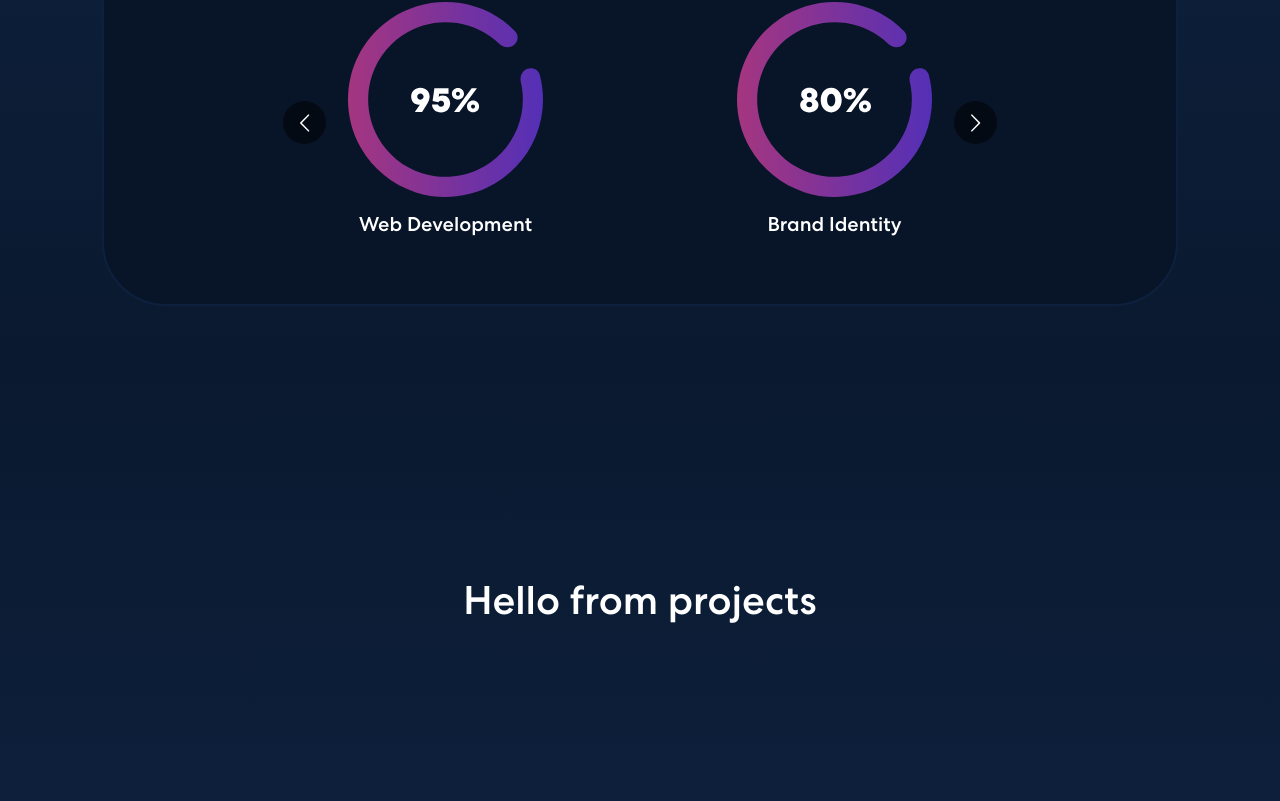
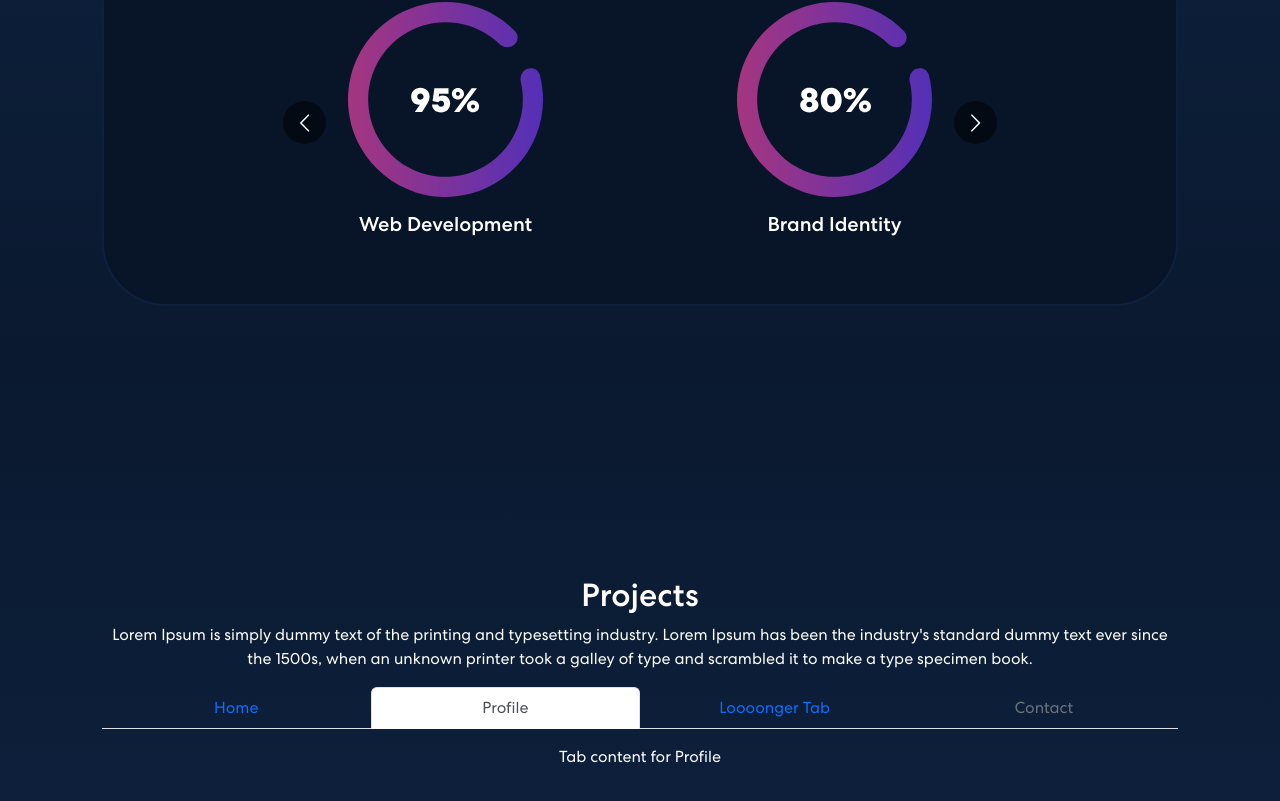
Before and after one commit to aisha-png/official-portfolio, a React (Create React App) app: page / in a window 1280 px wide. Shown: the part 1373-2174 px from the top of the page. Built offline with nearby package versions, Linux system fonts and the light colour scheme.

Commit message:
added tabs to projects

```diff
--- a/src/components/NavBar.js
+++ b/src/components/NavBar.js
@@ -3,7 +3,7 @@ import { useEffect, useState } from "react";
 import {Navbar, Container, Nav} from "react-bootstrap";
 import logo from '../assets/img/logo.svg';
 import navIcon1 from '../assets/img/nav-icon1.svg';
-import navIcon2 from '../assets/img/github-1.svg';
+import navIcon2 from '../assets/img/github-outline.svg';
 import navIcon3 from '../assets/img/nav-icon3.svg';
 import cv from '../assets/cv/Aisha-2023-CV.pdf'
 
--- a/src/components/Projects.js
+++ b/src/components/Projects.js
@@ -1,4 +1,4 @@
-import { Container, Row } from "react-bootstrap";
+import { Col, Container, Row, Tabs, Tab } from "react-bootstrap";
 import "../styles/Projects.css";
 import projImg1 from "../assets/img/project-img1.png";
 import projImg2 from "../assets/img/project-img2.png";
@@ -44,9 +44,30 @@ export const Projects = () => {
         <section className="project" id="projects">
             <Container>
                 <Row>
-                    <h1>Hello from projects</h1>
+                    <Col>
+                        <h2>Projects</h2>
+                        <p>Lorem Ipsum is simply dummy text of the printing and typesetting industry. Lorem Ipsum has been the industry's standard dummy text ever since the 1500s, when an unknown printer took a galley of type and scrambled it to make a type specimen book.</p>
+                    </Col>
+
                 </Row>
             </Container>
+            <Container>
+                <Tabs defaultActiveKey="profile" id="justify-tab-example" className="mb-3" justify>
+                    <Tab eventKey="home" title="Home">
+                        Tab content for Home
+                    </Tab>
+                    <Tab eventKey="profile" title="Profile">
+                        Tab content for Profile
+                    </Tab>
+                    <Tab eventKey="longer-tab" title="Loooonger Tab">
+                        Tab content for Loooonger Tab
+                    </Tab>
+                    <Tab eventKey="contact" title="Contact" disabled>
+                        Tab content for Contact
+                    </Tab>
+                </Tabs>
+            </Container>
+
         </section>
     )
 }
--- a/src/styles/NavBar.css
+++ b/src/styles/NavBar.css
@@ -48,7 +48,7 @@ span.navbar-text {
     align-items: center;
     justify-content: center;
     line-height: 1;
-    border: 1px solid #64ffda;
+    /* border: 1px solid #64ffda; */
 }
 .social-icon a::before {
     content: "";
```
Also changed, not shown: src/assets/img/github-outline.svg (added).
